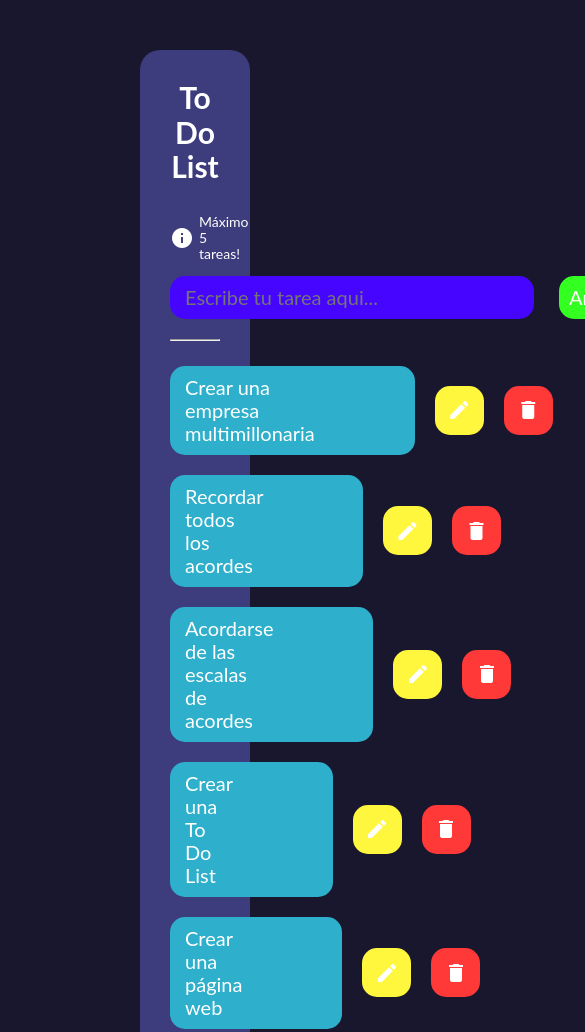
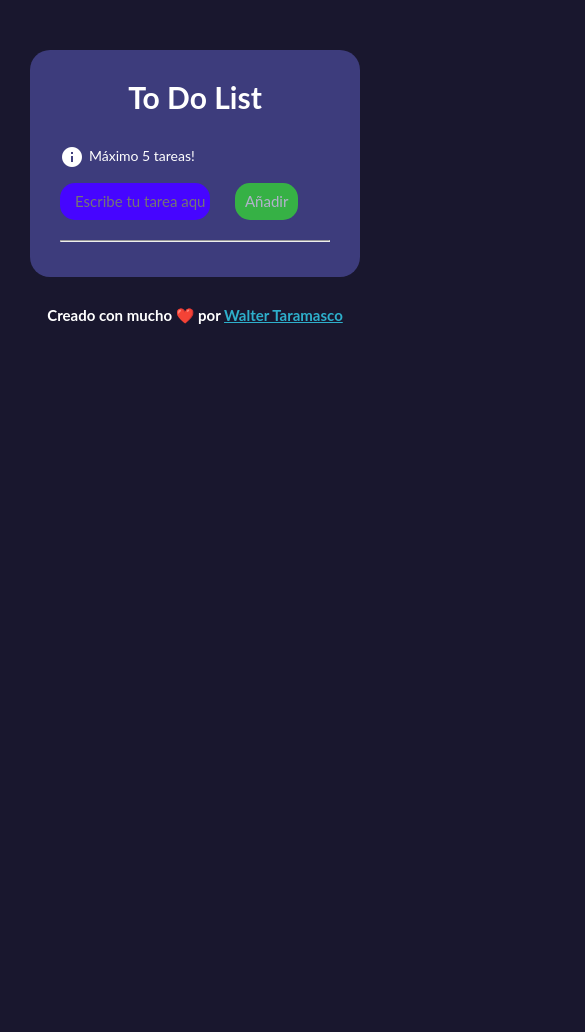
Before and after one commit to walter-taramasco/To-Do-List, a plain HTML site: page index.html in a window 390 px wide. Shown: the top 1032 px of the page, 585 px wide, since content can reach past the window. After the commit the page ends 844 px from the top, so only its background shows below. Drawn offline with Linux system fonts and the light colour scheme; a script that the page names is missing; a web font is replaced by a local one.

Commit message:
Add files via upload

```diff
--- a/css/styles.css
+++ b/css/styles.css
@@ -43,37 +43,59 @@ hr {
 .escribir-y-anadir {
     display: flex;
     align-items: center;
-    margin: 10px 0 20px 0;
+    flex-direction: row;
+    margin: 1rem 0 2rem 0;
 }
 
 .escribir-tarea {
-    padding: 10px 100px 10px 15px;
+    padding: 1rem 10rem 1rem 1.5rem;
     outline: 0;
     border: 0;
     background-color: #4605ff;
     border-radius: 1.5rem;
     font-size: 2rem;
     color: #ffffff;
+    width: 40vw;
 }
 
 .anadir {
     cursor: pointer;
     font-size: 2rem;
     color: #ffffff;
-    margin: 0 0 0 25px;
+    margin: 0 0 0 2.5rem;
     padding: 1rem;
     border: 0;
     background-color: #33ff21;
     border-radius: 1.5rem;
+    pointer-events: none;
+    opacity: 0.6;
 }
 
 /* Tareas */
+#tarea1 {
+    display: none;
+}
+
+#tarea2 {
+    display: none;
+}
+
+#tarea3 {
+    display: none;
+}
+
+#tarea4 {
+    display: none;
+}
+
+#tarea5 {
+    display: none;
+}
 .tarea-1,
 .tarea-2,
 .tarea-3,
 .tarea-4,
 .tarea-5 {
-    display: flex;
     flex-direction: row;
     align-items: center;
 }
@@ -83,10 +105,10 @@ hr {
 .tarea-3 p,
 .tarea-4 p,
 .tarea-5 p {
-    padding: 10px 100px 10px 15px;
+    padding: 1rem 10rem 1rem 1.5rem;
     background-color: #2eafcb;
     font-size: 2rem;
-    margin: 20px 20px 0 0;
+    margin: 2rem 2rem 0 0;
     border-radius: 1.5rem;
     width: 45vw;
 }
@@ -102,7 +124,7 @@ hr {
     padding: 1.25rem;
     width: 2.4rem;
     height: 2.4rem;
-    margin: 20px 20px 0 0;
+    margin: 2rem 2rem 0 0;
     border-radius: 1.5rem;
 }
 
@@ -117,7 +139,7 @@ hr {
     padding: 1.25rem;
     width: 2.4rem;
     height: 2.4rem;
-    margin: 20px 0 0 0;
+    margin: 2rem 0 0 0;
     border-radius: 1.5rem;
 }
 
@@ -125,10 +147,80 @@ hr {
 h3 {
     font-size: 1.5rem;
     text-align: center;
-    margin: 0 0 40px 0;
+    margin: 0 0 4rem 0;
 }
 
 h3 a {
     color: #2eafcb;
     text-decoration: underline;
 }
+
+/* Queries */
+@media screen and (max-width: 805px) {
+    .container {
+        margin: 50px 60px 30px 60px;
+    }
+}
+@media screen and (max-width: 651px) {
+    .container {
+        margin: 50px 30px 30px 30px;
+    }
+}
+@media screen and (max-width: 583px) {
+    .escribir-tarea {
+        padding: 1rem 0.5rem 1rem 1.5rem;
+    }
+    .tarea-1 p,
+    .tarea-2 p,
+    .tarea-3 p,
+    .tarea-4 p,
+    .tarea-5 p {
+        padding: 1rem 2rem 1rem 1.5rem;
+    }
+}
+@media screen and (max-width: 491px) {
+    .escribir-tarea {
+        width: 20rem;
+    }
+}
+@media screen and (max-width: 439px) {
+    .escribir-tarea {
+        width: 13rem;
+    }
+}
+@media screen and (max-width: 427px) {
+    .tarea-1 p,
+    .tarea-2 p,
+    .tarea-3 p,
+    .tarea-4 p,
+    .tarea-5 p,
+    .escribir-tarea,
+    .anadir {
+        font-size: 1.5rem;
+    }
+}
+@media screen and (max-width: 351px) {
+    .escribir-tarea {
+        width: 10rem;
+    }
+}
+@media screen and (max-width: 339px) {
+    .tarea-1 p,
+    .tarea-2 p,
+    .tarea-3 p,
+    .tarea-4 p,
+    .tarea-5 p,
+    .escribir-tarea,
+    .anadir {
+        font-size: 1.2rem;
+    }
+    h3 {
+        font-size: 1.3rem;
+    }
+}
+@media screen and (max-width: 309px) {
+    .container {
+        margin: 30px 0 30px 0;
+        padding: 15px;
+    }
+}
--- a/index.html
+++ b/index.html
@@ -29,57 +29,61 @@
             <p class="info">
                 <span class="material-icons"> info </span> Máximo 5 tareas!
             </p>
-            <div class="escribir-y-anadir">
+            <form class="escribir-y-anadir">
                 <input
+                    type="text"
                     class="escribir-tarea"
+                    id="input-escribir"
                     placeholder="Escribe tu tarea aqui..."
+                    onkeyup="clickEscribir()"
                 />
-                <button class="anadir">Añadir</button>
-            </div>
-            <link rel="shortcut icon" href="favicon.png" />
+                <button type="submit" id="anadirtarea" class="anadir">
+                    Añadir
+                </button>
+            </form>
             <hr />
-            <div class="tarea-1">
-                <p class="nombre-tarea1">Crear una empresa multimillonaria</p>
-                <div class="editar-tarea1">
+            <div class="tarea-1" id="tarea1">
+                <p class="nombre-tarea1" id="nombretarea1"></p>
+                <div class="editar-tarea1" id="editartarea1">
                     <span class="material-icons">edit</span>
                 </div>
-                <div class="eliminar-tarea1">
+                <div class="eliminar-tarea1" id="eliminartarea1">
                     <span class="material-icons">delete</span>
                 </div>
             </div>
-            <div class="tarea-2">
-                <p class="nombre-tarea2">Recordar todos los acordes</p>
-                <div class="editar-tarea2">
+            <div class="tarea-2" id="tarea2">
+                <p class="nombre-tarea2" id="nombretarea2"></p>
+                <div class="editar-tarea2" id="editartarea2">
                     <span class="material-icons">edit</span>
                 </div>
-                <div class="eliminar-tarea2">
+                <div class="eliminar-tarea2" id="eliminartarea2">
                     <span class="material-icons">delete</span>
                 </div>
             </div>
-            <div class="tarea-3">
-                <p class="nombre-tarea3">Acordarse de las escalas de acordes</p>
-                <div class="editar-tarea3">
+            <div class="tarea-3" id="tarea3">
+                <p class="nombre-tarea3" id="nombretarea3"></p>
+                <div class="editar-tarea3" id="editartarea3">
                     <span class="material-icons">edit</span>
                 </div>
-                <div class="eliminar-tarea3">
+                <div class="eliminar-tarea3" id="eliminartarea3">
                     <span class="material-icons">delete</span>
                 </div>
             </div>
-            <div class="tarea-4">
-                <p class="nombre-tarea4">Crear una To Do List</p>
-                <div class="editar-tarea4">
+            <div class="tarea-4" id="tarea4">
+                <p class="nombre-tarea4" id="nombretarea4"></p>
+                <div class="editar-tarea4" id="editartarea4">
                     <span class="material-icons">edit</span>
                 </div>
-                <div class="eliminar-tarea4">
+                <div class="eliminar-tarea4" id="eliminartarea4">
                     <span class="material-icons">delete</span>
                 </div>
             </div>
-            <div class="tarea-5">
-                <p class="nombre-tarea5">Crear una página web</p>
-                <div class="editar-tarea5">
+            <div class="tarea-5" id="tarea5">
+                <p class="nombre-tarea5" id="nombretarea5"></p>
+                <div class="editar-tarea5" id="editartarea5">
                     <span class="material-icons">edit</span>
                 </div>
-                <div class="eliminar-tarea5">
+                <div class="eliminar-tarea5" id="eliminartarea5">
                     <span class="material-icons">delete</span>
                 </div>
             </div>
--- /dev/null
+++ b/main.js
@@ -0,0 +1,76 @@
+var tarea1 = document.getElementById("tarea1");
+var tarea2 = document.getElementById("tarea2");
+var tarea3 = document.getElementById("tarea3");
+var tarea4 = document.getElementById("tarea4");
+//let tarea5 = document.getElementById("tarea5");
+var escribir = document.getElementById("input-escribir");
+var anadirTarea = document.querySelector(".anadir");
+var nombretarea1 = document.getElementById("nombretarea1");
+var nombretarea2 = document.getElementById("nombretarea2");
+var nombretarea3 = document.getElementById("nombretarea3");
+var nombretarea4 = document.getElementById("nombretarea4");
+/*let nombretarea5 = document.getElementById("nombretarea5");
+let editartarea1 = document.getElementById("editartarea1");
+let editartarea2 = document.getElementById("editartarea2");
+let editartarea3 = document.getElementById("editartarea3");
+let editartarea4 = document.getElementById("editartarea4");
+let editartarea5 = document.getElementById("editartarea5");
+let eliminartarea1 = document.getElementById("eliminartarea1");
+let eliminartarea2 = document.getElementById("eliminartarea2");
+let eliminartarea3 = document.getElementById("eliminartarea3");
+let eliminartarea4 = document.getElementById("eliminartarea4");
+let eliminartarea5 = document.getElementById("eliminartarea5");
+*/
+var minimo = 0;
+/*
+document.querySelector(".anadir").addEventListener('click', () => {
+if(nombretarea1.textContent.length < minimo) {
+nombretarea1.textContent = escribir.value;
+tarea1.style.display = 'flex';
+}
+if(nombretarea1.textContent.length > minimo) {
+nombretarea2.textContent = escribir.value;
+tarea2.style.display = 'flex';
+}
+console.log("Llega");
+if(nombretarea1.textContent.length > minimo && nombretarea2.textContent.length > minimo) {
+nombretarea3.textContent = escribir.value;
+tarea3.style.display = 'flex';
+}
+console.log("Llega2");
+if(nombretarea1.textContent.length > minimo && nombretarea2.textContent.length > minimo && nombretarea3.textContent.length > minimo) {
+nombretarea4.textContent = escribir.value;
+tarea4.style.display = 'flex';
+console.log("Se ejecuta");
+}
+});
+*/
+/*
+if(nombretarea1.textContent == null) {
+document.querySelector(".anadir").addEventListener('click', () => {
+nombretarea1.textContent = escribir.value;
+tarea1.style.display = 'flex';
+});
+}
+
+if(nombretarea2.textContent.length < minimo && nombretarea1.textContent.length > minimo) {
+document.querySelector(".anadir").addEventListener('click', () => {
+nombretarea2.textContent = escribir.value;
+tarea2.style.display = 'flex';
+console.log("El if2 anda");
+});
+}
+*/
+
+// Activar/desactivar el botón de añadir tarea dependiendo si el campo de texto estaba vacío o con algún carácter
+function clickEscribir() {
+if(escribir.value.length > minimo) {
+anadirTarea.style.pointerEvents = 'all';
+anadirTarea.style.opacity = '1';
+console.log("True");
+} else{
+console.log("False");
+anadirTarea.style.pointerEvents = 'none';
+anadirTarea.style.opacity = '0.6';
+}
+};
```
